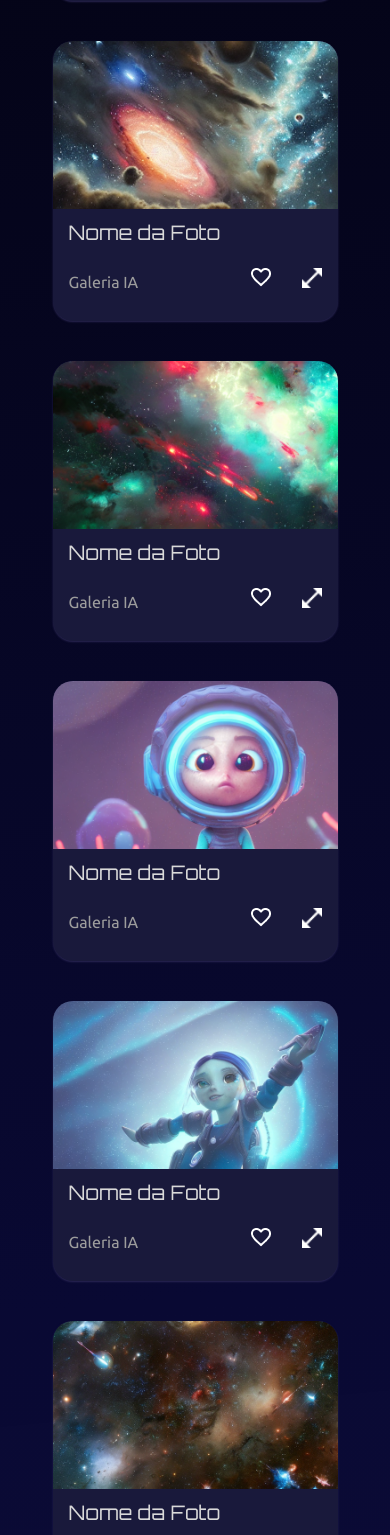
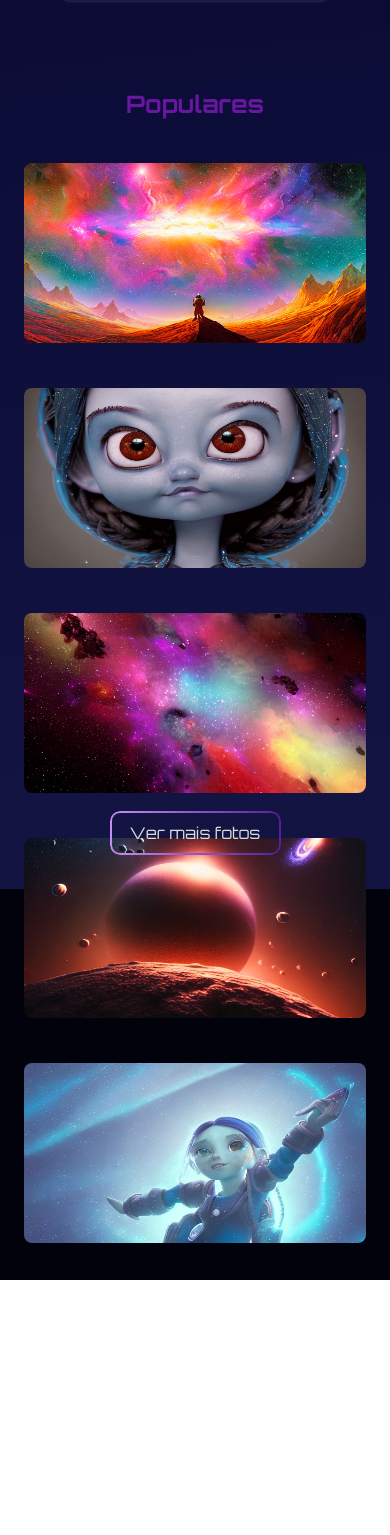
Before and after one commit to robs-am/space-gallery, a React (Create React App) app: page / in a window 390 px wide. Shown: the part 1973-3508 px from the top of the page. After the commit the page ends 3253 px from the top, so only its background shows below. Built offline with nearby package versions, Linux system fonts and the light colour scheme.

Commit message:
add nth-child galeria

```diff
--- a/src/Components/Galeria/Galeria.module.scss
+++ b/src/Components/Galeria/Galeria.module.scss
@@ -96,6 +96,10 @@
     align-items: center;
     flex-direction: column;
 
+    &:nth-child(n+5) {
+      display: none;
+    }
+
 
     h2 {
       color: #6817a1;
@@ -109,6 +113,8 @@
       width: 100%;
       flex-wrap: wrap;
       justify-content: space-around;
+
+
     }
 
     &__card {
@@ -121,6 +127,10 @@
       box-shadow: rgba(49, 44, 92, 0.836) 0px 1px 2px 0px;
       font-family: 'Ubuntu';
       cursor: pointer;
+
+      &:nth-child(n+5) {
+        display: none;
+      }
 
 
 
@@ -140,6 +150,10 @@
         padding: 0 1rem;
         box-sizing: border-box;
         width: 100%;
+
+        &:nth-child(n+5) {
+          display: none;
+        }
 
         p {
           margin: 0;
--- a/src/Components/Galeria/Populares/Populares.module.scss
+++ b/src/Components/Galeria/Populares/Populares.module.scss
@@ -16,6 +16,8 @@
     margin-top: 5.3rem;
   }
 
+
+
   &__imagens {
     display: flex;
     flex-direction: column;
@@ -23,6 +25,9 @@
     height: 77%;
     padding: 0;
     list-style: none;
+    &:nth-child(n+3) {
+      display: none;
+    }
 
 
     img {
@@ -72,3 +77,78 @@
     }
   }
 }
+
+@media (max-width: 480px) {
+  .populares {
+    display: flex;
+    flex-direction: column;
+    justify-content: flex-start;
+    align-items: center;
+    height: 800px;
+
+    width:100%;
+    color: #6817a1;
+    font-family: $fonte-normal;
+    font-size: 16px;
+
+    h2 {
+      margin-top: 0;
+    }
+
+    &__imagens {
+      display: flex;
+      flex-direction: column;
+      justify-content: space-between;
+      height: 77%;
+      padding: 0;
+      list-style: none;
+
+
+      img {
+        width: 100%;
+        height: 80%;
+        border-radius: 8px;
+        margin-block: 0.5rem;
+
+      }
+    }
+
+    button {
+      margin-top: 1.5rem;
+      background: transparent;
+      border: none;
+      color: $cor-do-texto;
+      font-family: $fonte-normal;
+      font-size: 16px;
+      width: 50%;
+      padding: 12px 16px;
+      position: relative;
+      z-index: 0;
+      cursor: pointer;
+
+      &:hover {
+        border-radius: 10px;
+        background: linear-gradient(to right, $rosa, $roxo) border-box;
+        color: $azul-escuro;
+        transition: 0.1s;
+      }
+
+      &::before {
+        content: "";
+        position: absolute;
+        inset: 0;
+        border-radius: 10px;
+        z-index: -1;
+        border: 2px solid transparent;
+        background: linear-gradient(to right, $rosa, $azul-claro) border-box;
+        -webkit-mask: linear-gradient(#fff 0 0) padding-box,
+          linear-gradient(#fff 0 0);
+        -webkit-mask-composite: xor;
+        mask-composite: exclude;
+        background: linear-gradient(to right, $rosa, $roxo) border-box;
+        color: $azul-escuro;
+        transition: 0.1s;
+      }
+    }
+  }
+}
```
